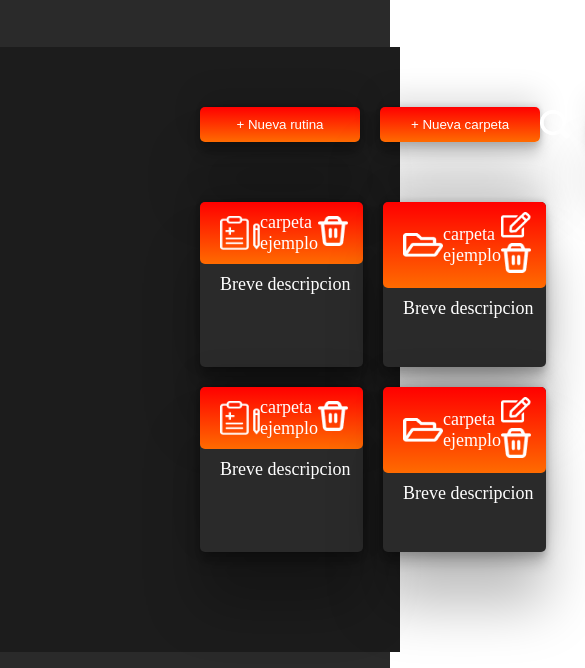
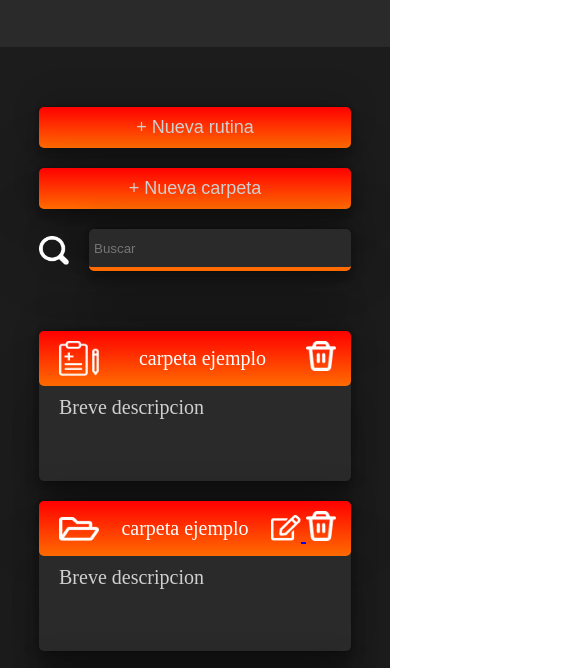
Before and after one commit to juanrabaro/proyecto-recuperacion, a website built with Parcel: page src/bibliotecaRutinas.html in a window 390 px wide. Shown: the part 96-764 px from the top of the page, 585 px wide, since content can reach past the window. Built offline with nearby package versions, Linux system fonts and the light colour scheme; a web font is replaced by a local one.

Commit message:
responsive biblioteca listo

```diff
--- a/src/assets/sass/views/_bibliotecaRutinas.scss
+++ b/src/assets/sass/views/_bibliotecaRutinas.scss
@@ -1,10 +1,10 @@
 .main-biblioteca {
     width: 100%;
-    padding-left: 200px;
-    padding-right: 200px;
+    padding-left: 10%;
+    padding-right: 10%;
     padding-bottom: 100px;
     background-color: $main;
-}
+    font-size: 20px;
 
     .main-biblioteca__nuevo-y-buscador {
         @include flex(row, space-between, center);
@@ -17,7 +17,8 @@
 
             button {
                 background: $degradado;
-            color: white;
+                font-size: 18px;
+                color: $blanco;
                 padding: 10px;
                 border-radius: 5px;
                 width: 160px;
@@ -29,28 +30,29 @@
         .nuevo-y-buscador__buscador {
             @include flex(row, center, center);
             gap: 20px;
-        color: white;
+            color: $blanco;
 
             img {
                 width: 30px;
             }
             input {
-            background: $degradado;
+                background: $resaltado;
+                border: 0;
+                border-bottom: 4px solid rgb(255, 107, 0);
                 padding: 5px;
                 border-radius: 5px;
                 width: 160px;
-            border: 0px;
-            color: white;
+                color: $blanco;
                 box-shadow: rgba(0, 0, 0, 0.25) 0px 54px 55px, rgba(0, 0, 0, 0.12) 0px -12px 30px, rgba(0, 0, 0, 0.12) 0px 4px 6px, rgba(0, 0, 0, 0.17) 0px 12px 13px, rgba(0, 0, 0, 0.09) 0px -3px 5px;
             }
         }
     }
 
-.carpetas-y-rutinas {
+    .main-biblioteca__carpetas-y-rutinas {
         display: grid;
         grid-template-columns: 1fr 1fr;
         grid-template-rows: 1fr 1fr;
-    height: 350px;
+        min-height: 350px;
         row-gap: 20px;
         column-gap: 20px;
         text-decoration: none;
@@ -58,7 +60,7 @@
         .carpetas-y-rutinas__elemeto {
             background: $resaltado;
             border-radius: 5px;
-        color: white;
+            color: $blanco;
             box-shadow: rgba(0, 0, 0, 0.25) 0px 54px 55px, rgba(0, 0, 0, 0.12) 0px -12px 30px, rgba(0, 0, 0, 0.12) 0px 4px 6px, rgba(0, 0, 0, 0.17) 0px 12px 13px, rgba(0, 0, 0, 0.09) 0px -3px 5px;
 
             .elemento__titulos {
@@ -93,3 +95,38 @@
             }
         }
     }
+}
+
+
+@media screen and (max-width: 720px) {
+    .main-biblioteca .main-biblioteca__nuevo-y-buscador {
+        @include flex(column, center, center);
+        gap: 20px;
+
+        .nuevo-y-buscador__botones {
+            @include flex(column, center, center);
+            gap: 20px;
+            width: 100%;
+
+            button {
+                width: 100%;
+            }
+        }
+        .nuevo-y-buscador__buscador {
+            width: 100%;
+            @include flex(row, space-between, center);
+        }
+    }
+    .main-biblioteca .main-biblioteca__nuevo-y-buscador .nuevo-y-buscador__buscador input {
+        width: 200px;
+        height: 42.4px;
+    }
+    .main-biblioteca .main-biblioteca__nuevo-y-buscador .nuevo-y-buscador__buscador input {
+        width: 90%;
+    }
+
+    .main-biblioteca .main-biblioteca__carpetas-y-rutinas {
+        grid-template-columns: 1fr;
+        grid-template-rows: 150px 150px 150px 150px;
+    }
+}
--- a/src/assets/sass/views/_progreso.scss
+++ b/src/assets/sass/views/_progreso.scss
@@ -63,3 +63,9 @@
         }
     }
 }
+
+
+
+@media screen and (max-width: 720px) {
+
+}
--- a/src/bibliotecaRutinas.html
+++ b/src/bibliotecaRutinas.html
@@ -38,7 +38,7 @@
                 <input placeholder="Buscar">
             </div>
         </section>
-        <section class="carpetas-y-rutinas">
+        <section class="main-biblioteca__carpetas-y-rutinas">
             <div class="carpetas-y-rutinas__elemeto">
                 <div class="elemento__titulos">
                     <img src="/src/assets/img/icon _Clinical Record_.png" alt="">
```
Also changed, not shown: src/progreso.html (+2 -2 lines), dist/bibliotecaRutinas.html, dist/progreso.html, 2 other files. Lines whose indentation alone changed are shown as unchanged.
